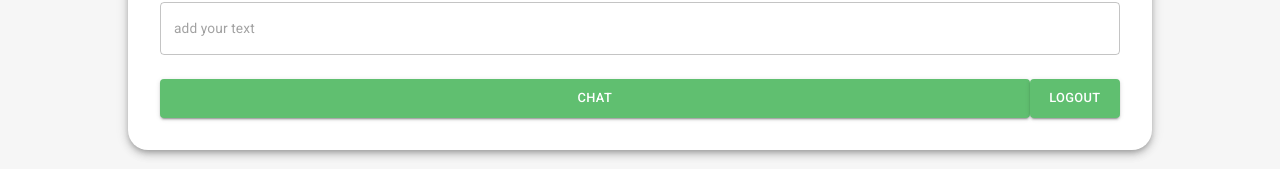
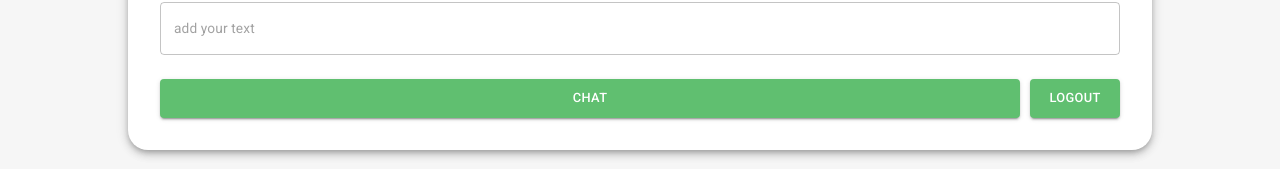
Before and after one commit to kaushal1999/outfit-generator-frontend, a React (Create React App) app: page /chatbot in a window 1280 px wide. Shown: the part 138-307 px from the top of the page. Built offline with nearby package versions, Linux system fonts and the light colour scheme.

Commit message:
margin logout button

```diff
--- a/src/pages/ChatBot.js
+++ b/src/pages/ChatBot.js
@@ -135,6 +135,7 @@ const ChatBot = () => {
             </Button>
 
             <Button
+              style={{marginLeft:"10px"}}
               onClick={handleLogout}
               variant="contained"
               size="large"
```
